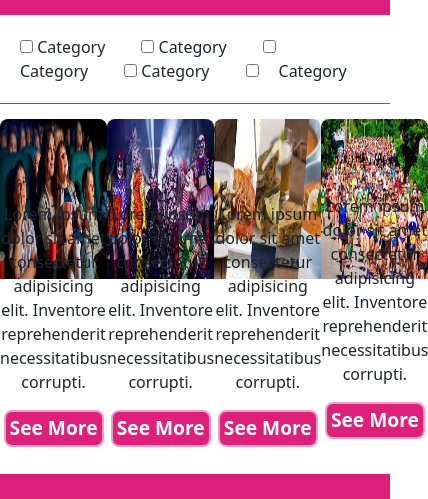
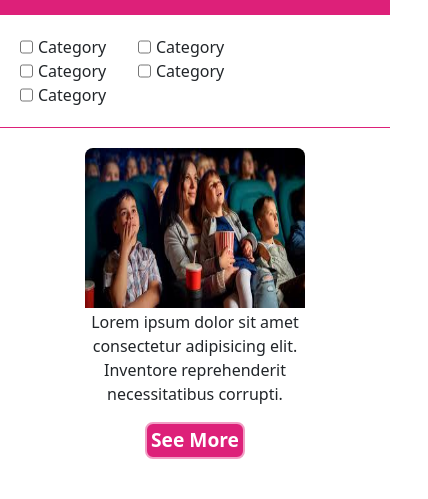
Before and after one commit to RodrigoBuda/amazing-events-buda, a plain HTML site: page past_events.html in a window 390 px wide. Shown: the part 122-621 px from the top of the page, 428 px wide, since content can reach past the window. Drawn offline with nearby package versions, Linux system fonts and the light colour scheme.

Commit message:
responsive

```diff
--- a/past_events.html
+++ b/past_events.html
@@ -16,7 +16,7 @@
   </head>
   <body>
     <header>
-      <nav class="navbar navbar-expand-lg bg-body-tertiary">
+      <nav class="navbar navbar-expand-xl bg-body-tertiary">
         <div class="container-fluid">
           <a class="navbar-brand" href="#">
             <img class="logo" src="img/logo.png" alt="" />
@@ -84,17 +84,31 @@
       <a href="#"><h2>PAST EVENTS</h2></a>
     </div>
     <main>
-      <div class="checks">
+      <div class="div-checks">
+        <div class="check">
           <input type="checkbox" name="category" id="category" />
           <label class="label-w" for="nombre">Category</label>
+        </div>
+
+        <div class="check">
           <input type="checkbox" name="category" id="category" />
           <label class="label-w" for="nombre">Category</label>
+        </div>
+
+        <div class="check">
           <input type="checkbox" name="category" id="category" />
           <label class="label-w" for="nombre">Category</label>
+        </div>
+
+        <div class="check">
           <input type="checkbox" name="category" id="category" />
           <label class="label-w" for="nombre">Category</label>
-        <input type="checkbox" name="category" id="category" /r
+        </div>
+
+        <div class="check">
+          <input type="checkbox" name="category" id="category" />
           <label class="label-w" for="nombre">Category</label>
+        </div>
       </div>
       <div class="div-imgs">
         <div class="imgs img1">
@@ -120,7 +134,7 @@
           <button class="boton" type="button">See More</button>
         </div>
         <div class="imgs img4">
-          <p>
+          <p class="p-img">
             Lorem ipsum dolor sit amet consectetur adipisicing elit. Inventore
             reprehenderit necessitatibus corrupti.
           </p>
--- a/styles.css
+++ b/styles.css
@@ -33,18 +33,25 @@ body {
 
 .label-w {
   margin-right: 20px;
+  margin-left: 5px;
 }
-.checks {
+.div-checks {
   border-bottom: 1px solid #dd2079;
   padding: 20px;
   width: 100%;
+  display: flex;
+  flex-wrap: wrap;
 }
+.check {
+  display: flex;
+  flex-direction: row;
+}
+
 .div-imgs {
   display: flex;
   flex-direction: row;
   justify-content: space-around;
   align-items: center;
-
   height: 350px;
 }
 .imgs {
@@ -98,6 +105,9 @@ body {
   display: flex;
   margin-top: 20px;
   background-color: #dd2079;
+  width: 100%;
+  position: absolute;
+  bottom: 0;
 }
 .ic-wp {
   width: 30px;
@@ -191,3 +201,25 @@ thead {
 .head-td {
   background-color: #f19fc5;
 }
+
+/*-------MEDIA QUERIS-------*/
+
+@media only screen and (max-width: 900px) {
+  .div-imgs {
+    overflow-y: auto;
+    flex-direction: column;
+    height: auto;
+  }
+  .imgs {
+    margin: 20px auto;
+    position: relative;
+  }
+  .iconos {
+    position: relative;
+  }
+}
+
+@media only screen and (max-width: 650px) {
+  .checks {
+  }
+}
```
Also changed, not shown: contact.html (+1 -1 lines), details.html (+1 -1 lines), index.html (+18 -3 lines), stats.html (+1 -1 lines), upcomig_events.html (+18 -4 lines). Lines whose indentation alone changed are shown as unchanged.
